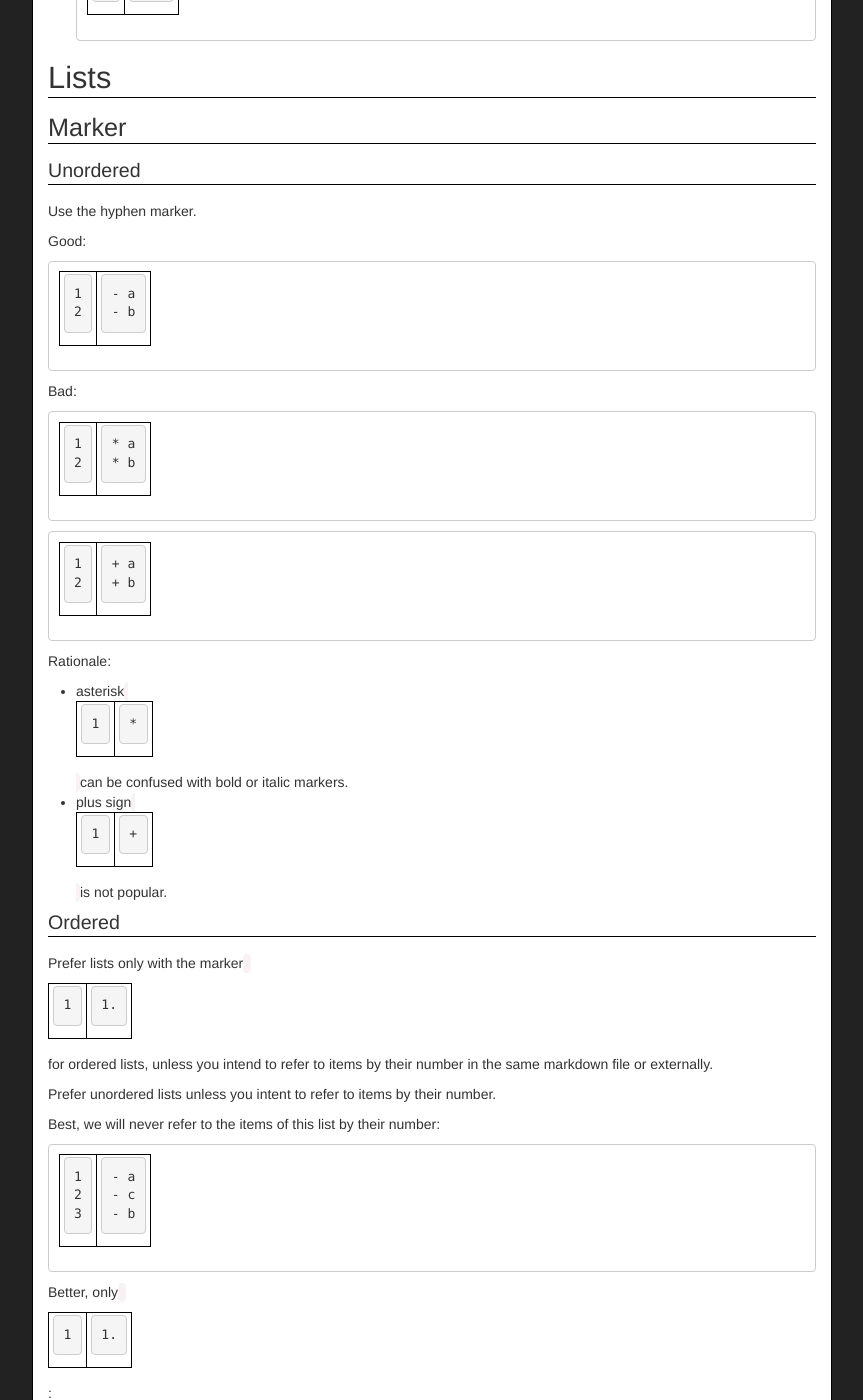
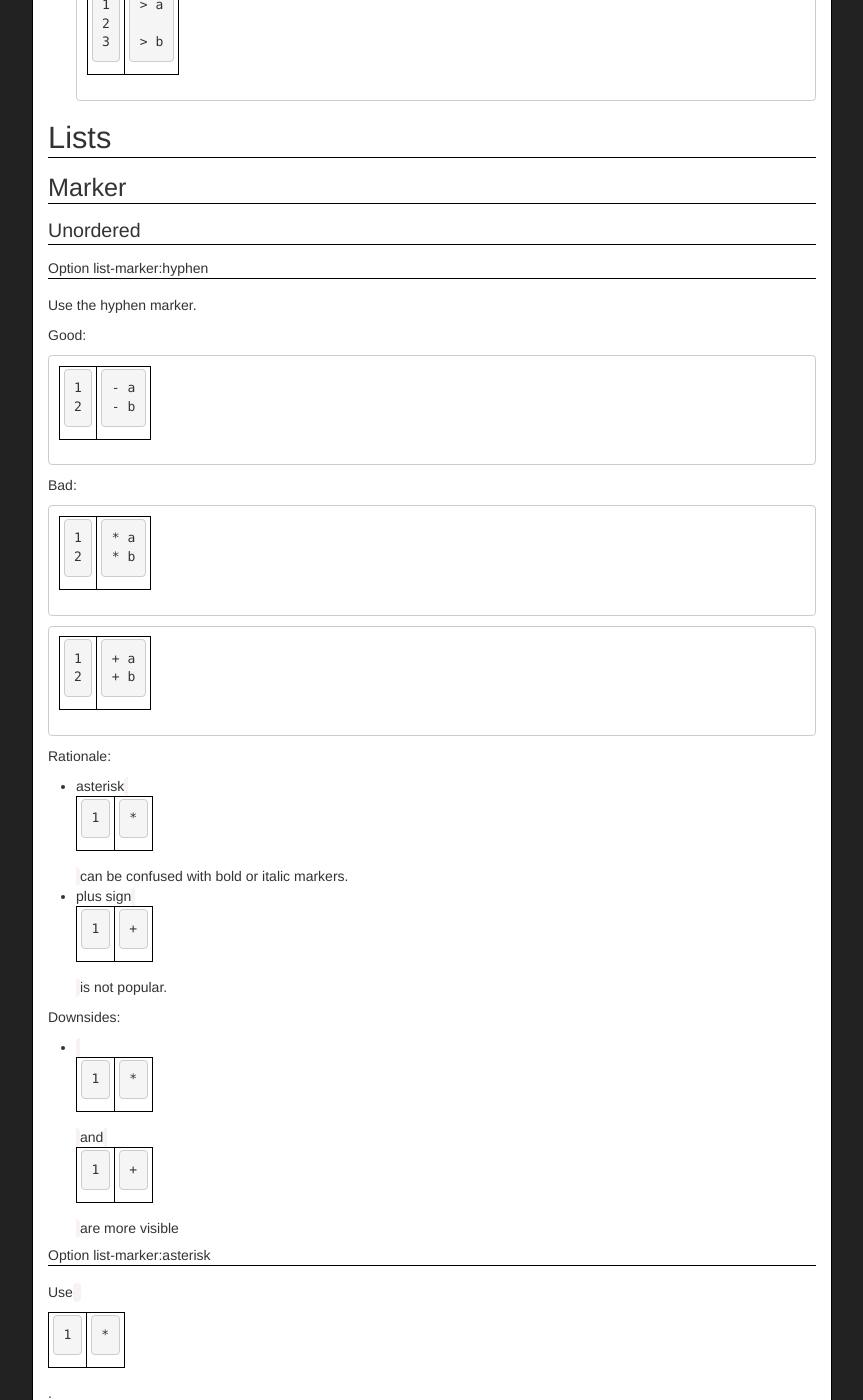
Before and after one commit to cirosantilli/markdown-style-guide, a Jekyll site: the page built from index.md, in a window 1280 px wide and 1400 px high, scrolled down 23484 px. Shown: the whole window, without its empty margins (208-1071 px from the left). Built offline with Jekyll 4.4.1, drawn with Linux system fonts in a browser that asks for light colours; nearby versions of some CDN libraries; some of the changed text lies outside the part shown.

Commit message:
Unordered list marker options

```diff
--- a/index.md
+++ b/index.md
@@ -775,6 +775,8 @@ This is not the case if levels are different:
 
 ##### Unordered
 
+###### Option list-marker:hyphen {#option-list-marker-hyphen}
+
 Use the hyphen marker.
 
 Good:
@@ -796,6 +798,18 @@ Rationale:
 
 - asterisk `*` can be confused with bold or italic markers.
 - plus sign `+` is not popular.
+
+Downsides:
+
+- `*` and `+` are more visible
+
+###### Option list-marker:asterisk {#option-list-marker-asterisk}
+
+Use `*`.
+
+###### Option list-marker:plus {#option-list-marker-plus}
+
+Use `+`.
 
 ##### Ordered
 
```
